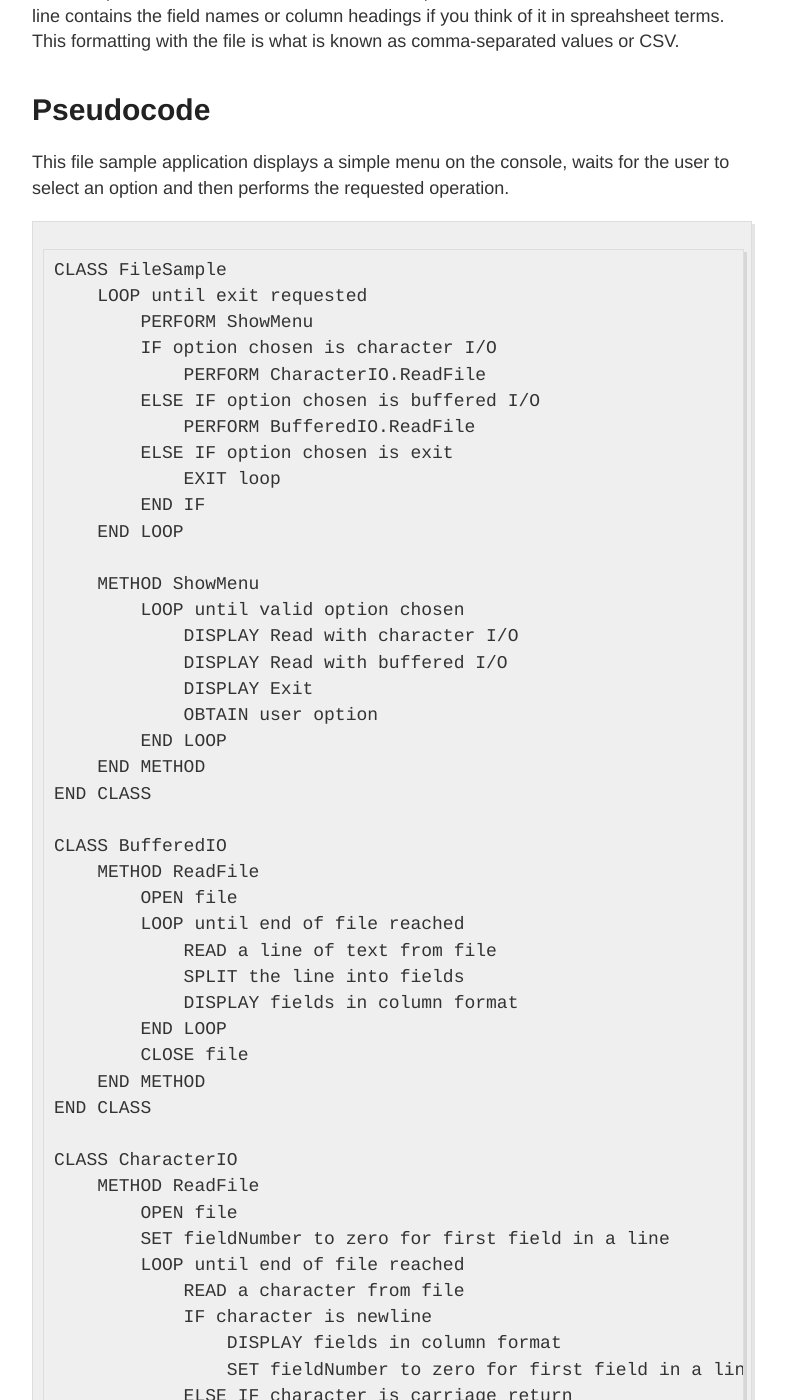
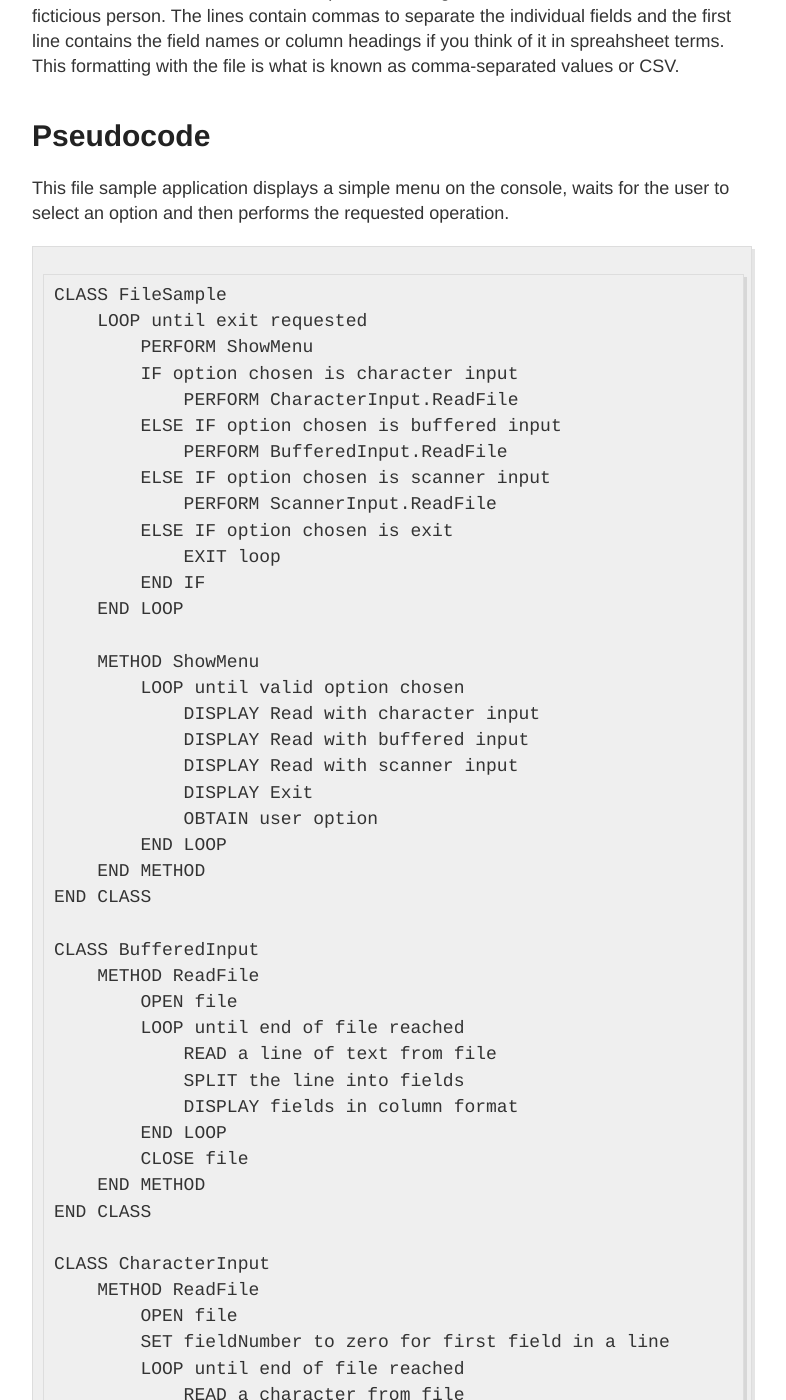
Before and after one commit to jwatson3d/jwatson3d.github.io, a Jekyll site: the page built from _it145/file-sample.md, in a window 1280 px wide and 1400 px high, scrolled down 1896 px. Shown: the whole window, without its empty margins (248-1034 px from the left). Built offline with Jekyll 4.4.1, drawn with Linux system fonts in a browser that asks for light colours; some of the changed text lies outside the part shown.

Commit message:
Update File I-O sample, add DB scale

````diff
--- a/_it145/file-sample.md
+++ b/_it145/file-sample.md
@@ -1,6 +1,6 @@
 ---
-title:  "File I-O Sample"
-id: "file-io-sample"
+title:  "File Input Sample"
+id: "file-sample"
 date:   2017-08-20 18:00:00
 categories: edu snhu it145
 imgfolder: /img/file-io-sample
@@ -18,14 +18,15 @@
 <hr/>
 
 # Overview
-While there are many examples of file input/output in Java, they tend to only show snippets of code which can hide the big picture. This sample is a full Java console application that showcases several techniques including:
+While there are many examples of file input in Java, they tend to only show snippets of code which can hide the big picture. This sample is a full Java console application that showcases several techniques including:
 
 1. Creating a menu and prompting the user for a choice
 2. Creating and using separate classes to manage the file logic
-3. Using buffered I/O to read an entire line of text at a time
-4. Using character I/O to read a single character at a time
-5. Splitting a text line into an array of strings (a.k.a. "parsing")
-5. Building a file path using the current location where the program is running.
+3. Using character input to read a single character at a time
+4. Using buffered input to read an entire line of text at a time
+5. Using a scanner to read an entire line of text at a time
+6. Splitting a text line into an array of strings (a.k.a. "parsing")
+7. Building a file path using the current location where the program is running.
 
 The key takeaway can been quickly seen by comparing the `readFile()` methods of the two classes. In one sense, everything else is "fluff" - creating a menu, prompting and validating for input, determining the correct path to the sample file, opening the files and preparing the variables. The meat of these two classes resides in the read logic.
 
@@ -56,10 +57,12 @@
 CLASS FileSample
     LOOP until exit requested
         PERFORM ShowMenu
-        IF option chosen is character I/O
-            PERFORM CharacterIO.ReadFile
-        ELSE IF option chosen is buffered I/O
-            PERFORM BufferedIO.ReadFile
+        IF option chosen is character input
+            PERFORM CharacterInput.ReadFile
+        ELSE IF option chosen is buffered input
+            PERFORM BufferedInput.ReadFile
+        ELSE IF option chosen is scanner input
+            PERFORM ScannerInput.ReadFile
         ELSE IF option chosen is exit
             EXIT loop
         END IF
@@ -67,15 +70,16 @@
 
     METHOD ShowMenu
         LOOP until valid option chosen
-            DISPLAY Read with character I/O
-            DISPLAY Read with buffered I/O
+            DISPLAY Read with character input
+            DISPLAY Read with buffered input
+            DISPLAY Read with scanner input
             DISPLAY Exit
             OBTAIN user option
         END LOOP
     END METHOD
 END CLASS
 
-CLASS BufferedIO
+CLASS BufferedInput
     METHOD ReadFile
         OPEN file
         LOOP until end of file reached
@@ -87,7 +91,7 @@
     END METHOD
 END CLASS
 
-CLASS CharacterIO
+CLASS CharacterInput
     METHOD ReadFile
         OPEN file
         SET fieldNumber to zero for first field in a line
@@ -107,9 +111,22 @@
         CLOSE file
     END METHOD
 END CLASS
+
+CLASS ScannerInput
+    METHOD ReadFile
+        OPEN file
+        LOOP until end of file reached
+            READ a line of text from file
+            SPLIT the line into fields
+            DISPLAY fields in column format
+        END LOOP
+        CLOSE file
+    END METHOD
+END CLASS
+
 ```
 
-There are three classes involved - the main console application which is `FileSample`, a class to handle buffered I/O called `BufferedIO` and a class to handle character I/O called `CharacterIO`. Both of the `IO` classes have a method called `ReadFile` containing the logic necessary to read and display a text file. Even from just this high-level pseudocode you can see that using the buffered I/O approach is much simpler from a programmer's point of view - read a line, split that line into fields and print them. That's a whopping three lines of effort. Compare that to character I/O where each character is read one-at-a-time and appended to a string variable, when a comma is reached (or whatever delimiter is used in the file) then a field number variable is incremented so that you are building up the correct field. This lower-level type of reading requires ten lines of effort using character I/O to accomplish the same thing that three lines of buffered I/O can do.
+There are four classes involved - the main console application which is `FileSample`, a class to handle buffered input called `BufferedInput`, a class to handle character input called `CharacterInput` and a class to handle scanner input called `ScannerInput`. All three of the `xxxInput` classes have a method called `ReadFile` containing the logic necessary to read and display a text file. Even from just this high-level pseudocode you can see that using the buffered input approach is much simpler from a programmer's point of view - read a line, split that line into fields and print them. That's a whopping three lines of effort. Compare that to character input where each character is read one-at-a-time and appended to a string variable, when a comma is reached (or whatever delimiter is used in the file) then a field number variable is incremented so that you are building up the correct field. This lower-level type of reading requires ten lines of effort using character input to accomplish the same thing that three lines of buffered input can do. The scanner input is essentially identical to the buffered input and is shown mostly for reference purposes.
 
 # Java Code
 ## FileSample
@@ -153,12 +170,16 @@
             int option = showMenu();
             switch (option) {
                 case 1:
-                    CharacterIO characterIO = new CharacterIO(filename);
-                    characterIO.readFile();
+                    CharacterInput characterInput = new CharacterInput(filename);
+                    characterInput.readFile();
                     break;
                 case 2:
-                    BufferedIO bufferedIO = new BufferedIO(filename);
-                    bufferedIO.readFile();
+                    BufferedInput bufferedInput = new BufferedInput(filename);
+                    bufferedInnput.readFile();
+                    break;
+                case 2:
+                    ScannerInput bcannerInput = new ScannerInput(filename);
+                    scannerInnput.readFile();
                     break;
                 case 9:
                     exit = true;
@@ -183,6 +204,7 @@
             out.println();
             out.println("1. Read using character-at-a-time");
             out.println("2. Read using buffered input");
+            out.println("3. Read using scanner input");
             out.println("9. Exit");
             out.println();
             out.print("Option: ");
@@ -210,7 +233,7 @@
 ```
 You'll notice that the actual programming code is very similar to the pseudocode shown previously. The loops were implemented using `while` and the conditionals were implemented using a `switch` statement which is arguably cleaner and easier to follow syntax compared to a series of `if-else`.
 
-## BufferedIO
+## BufferedInput
 The elegance of the psuedocode can mask some of the gory, low-level details that a program needs to do. For example, in order to work with files a program needs to use at least two different `java.io` classes. The [File](http://docs.oracle.com/javase/8/docs/api/java/io/File.html) class makes available to a program all the attributes of a file (full pathname or directory path, read only, hidden, permissions, etc.). File access within Java begins with the `File` class since the other file-related classes were written to accept a `File` instance variable in their constructors so they will have information about the file you're intending to work with. [FileReader](http://docs.oracle.com/javase/8/docs/api/java/io/FileReader.html) is one such class, containing various methods for reading files and taking a `File` instance variable in its constructor.
 
 ### prepareFile()
@@ -237,16 +260,7 @@
         try {
             file = new File(path.toURI());
         } catch (URISyntaxException ex) {
-            System.err.format("IOException: %s%n", ex);
-            return false;
-        }
-
-        // try to construct a FileReader instance
-        try {
-            // open the file and position to the start
-            fileReader = new FileReader(file);
-        } catch (FileNotFoundException ex) {
-            System.err.format("FileNotFoundException: %s%n", ex);
+            err.format("IOException: %s%n", ex);
             return false;
         }
 
@@ -255,15 +269,14 @@
 ```
 
 
-There are three separate tasks that the method accomplishes:
+There are two separate tasks that the method accomplishes:
 
 1. Obtain the full path where the file is located by using the built-in `getResource()` method Java provides to every class. It returns the full path and filename using the current directory wherever the Java class was loaded and run from. This allows the sample file to be found no matter where the program is located on your computer. An added benefit is that this technique is cross-platform aware - the same code works correctly on a Windows or Unix (including Linux and Mac OS) file system.
 2. Construct an instance of the `File` class by passing the string containing the full path of the sample file just determined in step #1.
-3. Use the `File` class instance variable just initialized in step #2 to create a `FileReader` class.
 
 The file path calculation in step #1 will not work if the file is not located in the same directory as the Java class file. When this happens, the `getResource()` method will return `null`. To guard against this, the variable `path` is tested for a null value and, if so, a descriptive error message is shown then the `prepareFile()` method immediately returns `false` indicating that the File classes were not successfully set up.
 
-The next two actions (creating a `File` and `FileReader`) causes the program to attempt to access the file on the hard drive which leads to the possibility of errors, more formally known as exceptions, so they are contained within `try-catch` blocks. Doing so allows a meaningful error message to be displayed and the `prepareFile()` method can immediatly return `false`. The `try-catch` technique avoids the program crashing and displaying an ugly stack-trace message that users would not be expected to make sense of.
+The next action (creating a `File` instance) causes the program to attempt to access the file on the hard drive which leads to the possibility of errors, more formally known as exceptions, so they are contained within `try-catch` blocks. Doing so allows a meaningful error message to be displayed and the `prepareFile()` method can immediatly return `false`. The `try-catch` technique avoids the program crashing and displaying an ugly stack-trace message that users would not be expected to make sense of.
 
 ### readFile()
 The `readFile()` method most closely mimics the pseudocode which is not uncommon. When programmers think of the logic needed to handle a task, such as reading and processing data from a file, they focus on those specific steps while glossing over all the other details necessary. As this program shows, the "guts" of the read logic are almost trivial and uninteresting once all the preparations are made - obtaining the correct path to the file, verifying that the file exists, preparing the `File` class as well as the `FileReader` class.
@@ -301,11 +319,11 @@
     }
 ```
 
-## CharacterIO
-Essentially the `CharacterIO` class is identical to the `BufferedIO` above with the difference of the `readFile()` method.
+## CharacterInput
+Essentially the `CharacterInput` class is identical to the `BufferedInput` above with the difference of the `readFile()` method.
 
 ### prepareFile()
-The `prepareFile()` method is identical to the one already shown in `BufferedIO`.
+The `prepareFile()` method is identical to the one already shown in `BufferedInput`.
 
 ### readFile()
 The `readFile()` method also mimics the pseudocode. As each character is read from the file a `switch` statement is used to determine what to do with it. The bottom of the switch has the default behavior which is to append the character to a string variable. Since there are six columns in the sample file there needs to be six string variables. Rather than trying to manage one variable per column this is a perfect situation to use an *array of strings* so there's only one variable name to manage. However, now we need a numeric index variable to hold the current index value within the array that we're working with.
````
Also changed, not shown: other parts of _it145/file-sample.md (+15 -4 lines), _it145/java-resources.md (+1 -0 lines), img/file-io-sample/FileIO-Class-Diagram.png (added), img/file-io-sample/fileio-class-diagram_tn.jpg (added), img/file-io-sample/sample-data.png (added), img/file-io-sample/sample-data_tn.jpg (added), img/it145labs/discussion-board-scale.jpeg (added).
